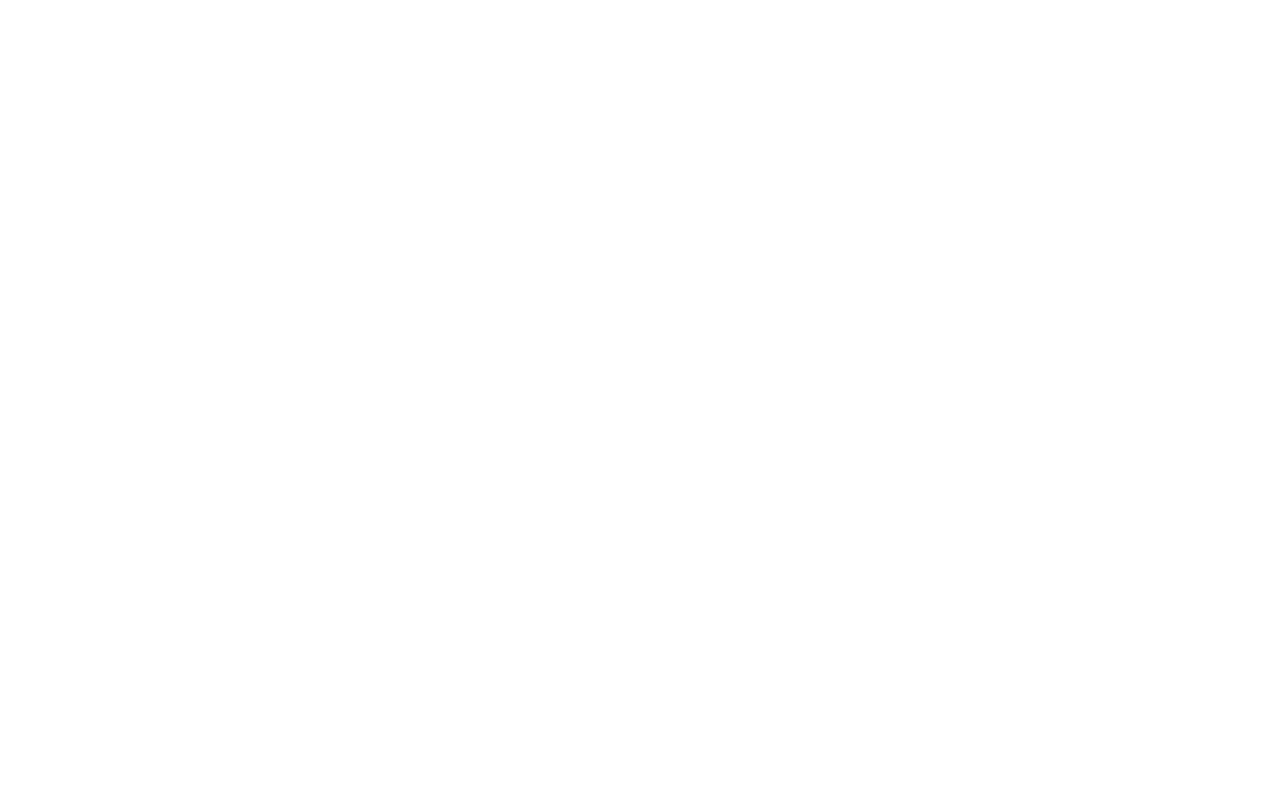
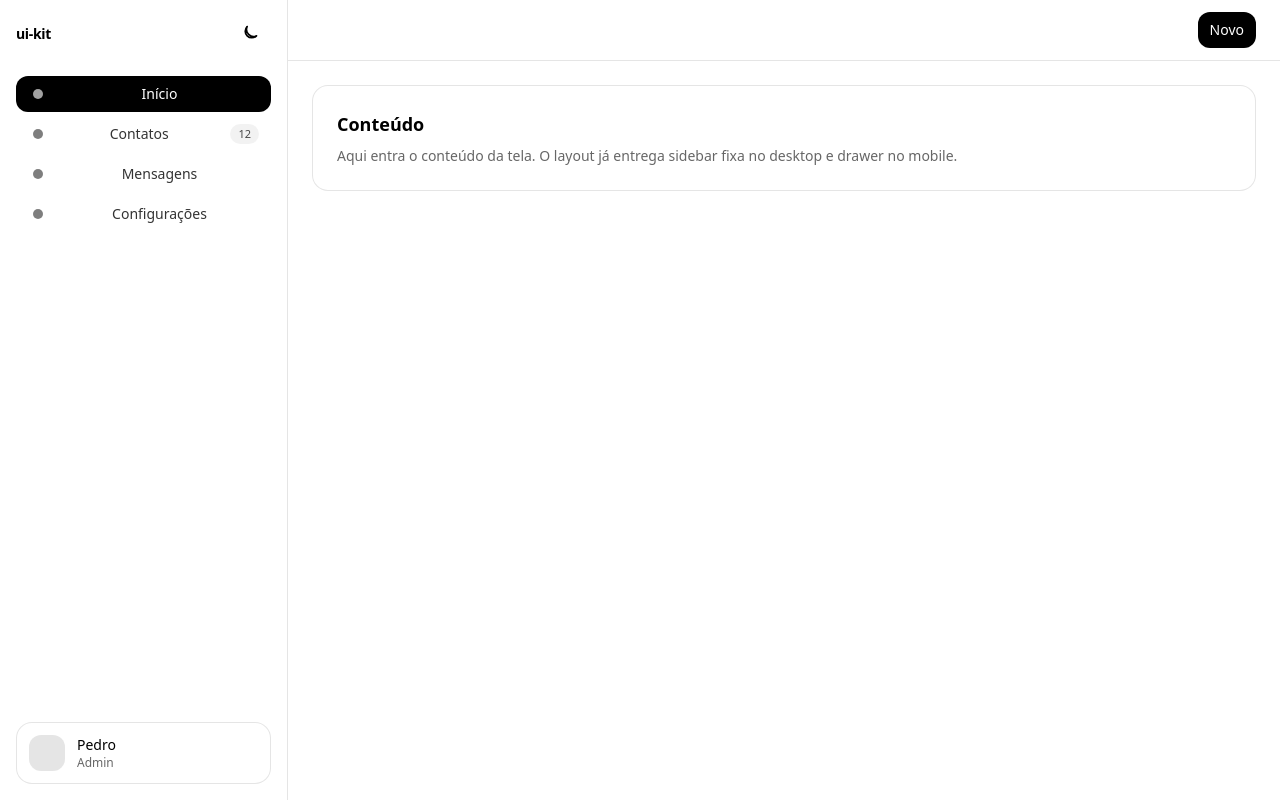
Before and after one commit to maiam/ui-kit, a React (Vite) app: page /examples/sidebar in a window 1280 px wide. Before the commit this address had no page. Built offline with nearby package versions, Linux system fonts and the light colour scheme.

Commit message:
incluindo SidebarLayout

```diff
--- a/src/App.tsx
+++ b/src/App.tsx
@@ -3,6 +3,7 @@
 import LoginPage from "./auth/LoginPage";
 import RegisterPage from "./auth/RegisterPage";
 import ForgotPasswordPage from "./auth/ForgotPasswordPage";
+import SidebarDemo from "./examples/SidebarDemo";
 
 export default function App() {
   return (
@@ -12,6 +13,7 @@
         <Route path="/auth/login" element={<LoginPage />} />
         <Route path="/auth/register" element={<RegisterPage />} />
         <Route path="/auth/forgot" element={<ForgotPasswordPage />} />
+        <Route path="/examples/sidebar" element={<SidebarDemo />} />
       </Routes>
     </BrowserRouter>
   );
--- a/src/components/icons.tsx
+++ b/src/components/icons.tsx
@@ -30,3 +30,29 @@
     </svg>
   );
 }
+
+export function MenuIcon(props: React.SVGProps<SVGSVGElement>) {
+  return (
+    <svg viewBox="0 0 24 24" fill="none" aria-hidden="true" {...props}>
+      <path
+        d="M4 6h16M4 12h16M4 18h16"
+        className="stroke-current"
+        strokeWidth="2"
+        strokeLinecap="round"
+      />
+    </svg>
+  );
+}
+
+export function XIcon(props: React.SVGProps<SVGSVGElement>) {
+  return (
+    <svg viewBox="0 0 24 24" fill="none" aria-hidden="true" {...props}>
+      <path
+        d="M6 6l12 12M18 6 6 18"
+        className="stroke-current"
+        strokeWidth="2"
+        strokeLinecap="round"
+      />
+    </svg>
+  );
+}
--- /dev/null
+++ b/src/examples/SidebarDemo.tsx
@@ -0,0 +1,73 @@
+import React, { useState } from "react";
+import SidebarLayout from "../layouts/SidebarLayout";
+import type { SidebarItem } from "../layouts/SidebarLayout";
+
+function DotIcon() {
+  return <div className="h-2.5 w-2.5 rounded-full bg-current opacity-70" />;
+}
+
+export default function SidebarDemo() {
+  const [active, setActive] = useState("home");
+
+  const items: SidebarItem[] = [
+    {
+      id: "home",
+      label: "Início",
+      icon: <DotIcon />,
+      onClick: () => setActive("home"),
+    },
+    {
+      id: "contacts",
+      label: "Contatos",
+      icon: <DotIcon />,
+      badge: "12",
+      onClick: () => setActive("contacts"),
+    },
+    {
+      id: "messages",
+      label: "Mensagens",
+      icon: <DotIcon />,
+      onClick: () => setActive("messages"),
+    },
+    {
+      id: "settings",
+      label: "Configurações",
+      icon: <DotIcon />,
+      onClick: () => setActive("settings"),
+    },
+  ];
+
+  return (
+    <SidebarLayout
+      brand={
+        <span className="text-sm font-semibold tracking-tight">ui-kit</span>
+      }
+      items={items}
+      activeId={active}
+      headerRight={
+        <button className="rounded-xl bg-black px-3 py-2 text-sm text-white dark:bg-white dark:text-black">
+          Novo
+        </button>
+      }
+      userArea={
+        <div className="flex items-center gap-3">
+          <div className="h-9 w-9 rounded-xl bg-black/10 dark:bg-white/10" />
+          <div className="min-w-0">
+            <div className="truncate font-medium">Pedro</div>
+            <div className="truncate text-xs text-black/60 dark:text-white/60">
+              Admin
+            </div>
+          </div>
+        </div>
+      }
+    >
+      <div className="space-y-2">
+        <h2 className="text-lg font-semibold">Conteúdo</h2>
+        <p className="text-sm text-black/60 dark:text-white/60">
+          Aqui entra o conteúdo da tela. O layout já entrega sidebar fixa no
+          desktop e drawer no mobile.
+        </p>
+      </div>
+    </SidebarLayout>
+  );
+}
--- a/src/index.ts
+++ b/src/index.ts
@@ -10,3 +10,6 @@
 export { default as Card } from "./components/Card";
 export { default as Divider } from "./components/Divider";
 export { default as ThemeToggle } from "./components/ThemeToggle";
+
+export { default as SidebarLayout } from "./layouts/SidebarLayout";
+export type { SidebarItem } from "./layouts/SidebarLayout";
--- /dev/null
+++ b/src/layouts/SidebarLayout.tsx
@@ -0,0 +1,213 @@
+import React, { useEffect, useMemo, useState } from "react";
+import ThemeToggle from "../components/ThemeToggle";
+import Button from "../components/Button";
+import { MenuIcon, XIcon } from "../components/icons";
+
+export type SidebarItem = {
+  id: string;
+  label: string;
+  href?: string;
+  onClick?: () => void;
+  icon?: React.ReactNode;
+  badge?: string;
+};
+
+type Props = {
+  brand?: React.ReactNode; // ex: "ui-kit" ou logo
+  userArea?: React.ReactNode; // ex: avatar + nome
+  items: SidebarItem[];
+  activeId?: string;
+  headerRight?: React.ReactNode; // ex: botão "Novo"
+  children: React.ReactNode;
+};
+
+export default function SidebarLayout({
+  brand = <span className="text-sm font-semibold tracking-tight">ui-kit</span>,
+  userArea,
+  items,
+  activeId,
+  headerRight,
+  children,
+}: Props) {
+  const [mobileOpen, setMobileOpen] = useState(false);
+
+  // fecha drawer ao apertar ESC
+  useEffect(() => {
+    function onKeyDown(e: KeyboardEvent) {
+      if (e.key === "Escape") setMobileOpen(false);
+    }
+    window.addEventListener("keydown", onKeyDown);
+    return () => window.removeEventListener("keydown", onKeyDown);
+  }, []);
+
+  const nav = useMemo(() => {
+    return items.map((it) => {
+      const active = it.id === activeId;
+      const base =
+        "group flex w-full items-center gap-3 rounded-xl px-3 py-2 text-sm transition";
+      const style = active
+        ? "bg-black text-white dark:bg-white dark:text-black"
+        : "text-black/80 hover:bg-black/5 dark:text-white/80 dark:hover:bg-white/10";
+
+      const content = (
+        <>
+          {it.icon ? (
+            <span className="grid h-5 w-5 place-items-center opacity-90">
+              {it.icon}
+            </span>
+          ) : (
+            <span className="h-2 w-2 rounded-full bg-current opacity-40" />
+          )}
+          <span className="flex-1 truncate">{it.label}</span>
+          {it.badge ? (
+            <span
+              className={[
+                "rounded-full px-2 py-0.5 text-[11px]",
+                active
+                  ? "bg-white/15 text-white dark:bg-black/10 dark:text-black"
+                  : "bg-black/5 text-black/70 dark:bg-white/10 dark:text-white/70",
+              ].join(" ")}
+            >
+              {it.badge}
+            </span>
+          ) : null}
+        </>
+      );
+
+      if (it.href) {
+        return (
+          <a key={it.id} href={it.href} className={[base, style].join(" ")}>
+            {content}
+          </a>
+        );
+      }
+
+      return (
+        <button
+          key={it.id}
+          type="button"
+          onClick={() => it.onClick?.()}
+          className={[base, style].join(" ")}
+        >
+          {content}
+        </button>
+      );
+    });
+  }, [items, activeId]);
+
+  return (
+    <div className="min-h-screen bg-white text-black dark:bg-black dark:text-white">
+      <div className="mx-auto flex min-h-screen max-w-7xl">
+        {/* Sidebar desktop */}
+        <aside className="hidden w-72 border-r border-black/10 p-4 dark:border-white/10 lg:flex lg:flex-col">
+          <div className="flex items-center justify-between">
+            {brand}
+            <ThemeToggle />
+          </div>
+
+          <nav className="mt-6 space-y-1">{nav}</nav>
+
+          <div className="mt-auto pt-4">
+            <div className="rounded-2xl border border-black/10 bg-white/60 p-3 text-sm dark:border-white/10 dark:bg-black/50">
+              {userArea ?? (
+                <div className="space-y-1">
+                  <div className="font-medium">Admin</div>
+                  <div className="text-xs text-black/60 dark:text-white/60">
+                    pedro@exemplo.com
+                  </div>
+                </div>
+              )}
+            </div>
+          </div>
+        </aside>
+
+        {/* Conteúdo */}
+        <div className="flex min-w-0 flex-1 flex-col">
+          {/* Topbar */}
+          <header className="sticky top-0 z-20 border-b border-black/10 bg-white/70 backdrop-blur dark:border-white/10 dark:bg-black/60">
+            <div className="flex items-center gap-3 px-4 py-3 lg:px-6">
+              {/* botão mobile */}
+              <Button
+                type="button"
+                variant="ghost"
+                size="sm"
+                className="lg:hidden"
+                onClick={() => setMobileOpen(true)}
+                aria-label="Abrir menu"
+                title="Abrir menu"
+              >
+                <MenuIcon className="h-5 w-5" />
+              </Button>
+
+              <div className="flex flex-1 items-center gap-3">
+                <div className="lg:hidden">{brand}</div>
+                <div className="hidden lg:block text-sm text-black/50 dark:text-white/50">
+                  {/* espaço pra breadcrumb ou descrição */}
+                </div>
+              </div>
+
+              <div className="flex items-center gap-2">
+                {headerRight}
+                <div className="lg:hidden">
+                  <ThemeToggle />
+                </div>
+              </div>
+            </div>
+          </header>
+
+          {/* Main */}
+          <main className="flex-1 p-4 lg:p-6">
+            <div className="rounded-2xl border border-black/10 bg-white/60 p-4 dark:border-white/10 dark:bg-black/50 lg:p-6">
+              {children}
+            </div>
+          </main>
+        </div>
+      </div>
+
+      {/* Drawer mobile */}
+      {mobileOpen ? (
+        <div className="fixed inset-0 z-50 lg:hidden">
+          <div
+            className="absolute inset-0 bg-black/40"
+            onClick={() => setMobileOpen(false)}
+          />
+          <div className="absolute inset-y-0 left-0 w-[86%] max-w-sm border-r border-black/10 bg-white p-4 shadow-xl dark:border-white/10 dark:bg-black">
+            <div className="flex items-center justify-between">
+              {brand}
+              <Button
+                type="button"
+                variant="ghost"
+                size="sm"
+                onClick={() => setMobileOpen(false)}
+                aria-label="Fechar menu"
+                title="Fechar menu"
+              >
+                <XIcon className="h-5 w-5" />
+              </Button>
+            </div>
+
+            <nav
+              className="mt-6 space-y-1"
+              onClick={() => setMobileOpen(false)}
+            >
+              {nav}
+            </nav>
+
+            <div className="mt-auto pt-4">
+              <div className="rounded-2xl border border-black/10 bg-white/60 p-3 text-sm dark:border-white/10 dark:bg-black/50">
+                {userArea ?? (
+                  <div className="space-y-1">
+                    <div className="font-medium">Admin</div>
+                    <div className="text-xs text-black/60 dark:text-white/60">
+                      pedro@exemplo.com
+                    </div>
+                  </div>
+                )}
+              </div>
+            </div>
+          </div>
+        </div>
+      ) : null}
+    </div>
+  );
+}
```
